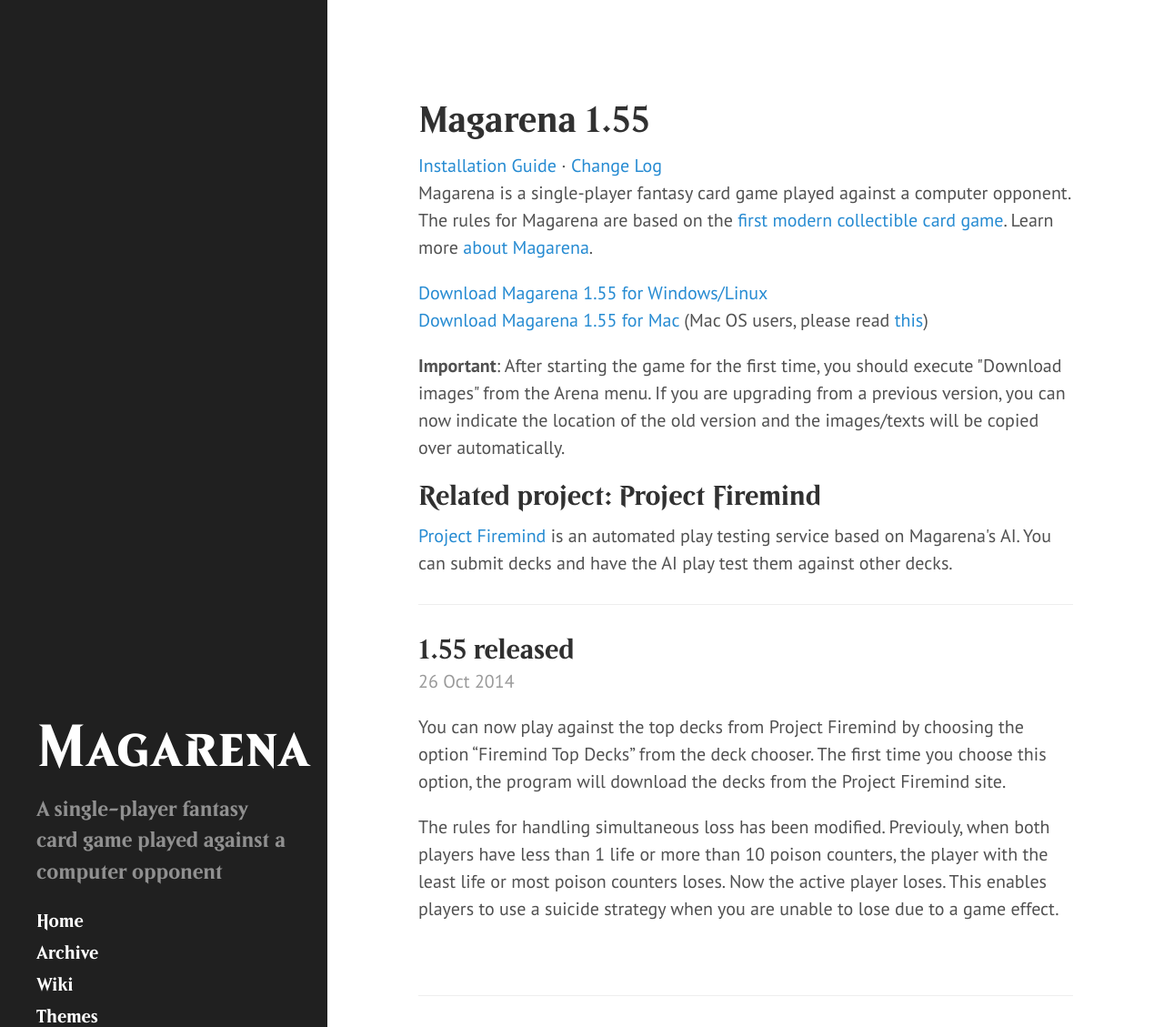
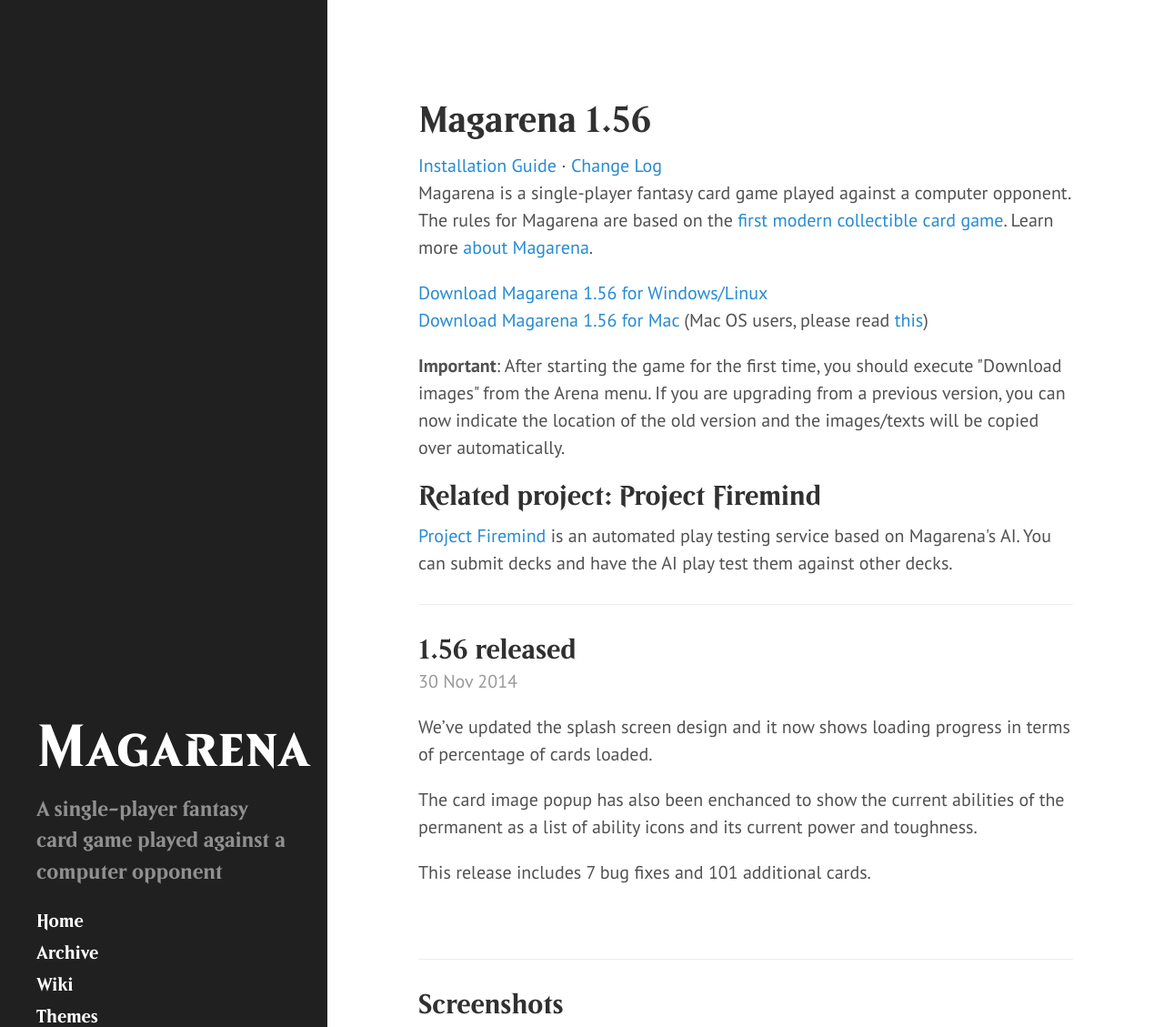
Before and after one commit to magarena/magarena.github.io, a Jekyll site: the page built from index.html, in a window 1280 px wide and 1400 px high, cut to the strip 0-1129 px from the top of the window. Shown: the whole strip at 91% size. Built offline with Jekyll 4.4.1, drawn with Linux system fonts in a browser that asks for light colours; Markdown is read by kramdown in place of the engine named in the settings; the list of posts is cut into pages by our own code.

Commit message:
update version to 1.56, add 1.56 release post

```diff
--- a/_config.yml
+++ b/_config.yml
@@ -20,7 +20,7 @@
 paginate:         1
 
 # Custom vars
-version:          1.55
+version:          1.56
 
 github:
   repo:           //github.com/magarena/magarena
--- /dev/null
+++ b/_posts/2014-11-30-1-56-released.md
@@ -0,0 +1,12 @@
+---
+layout: post
+title: "1.56 released"
+---
+
+We've updated the splash screen design and it now shows loading progress in
+terms of percentage of cards loaded.
+
+The card image popup has also been enchanced to show the current abilities of
+the permanent as a list of ability icons and its current power and toughness.
+
+This release includes 7 bug fixes and 101 additional cards.
```
